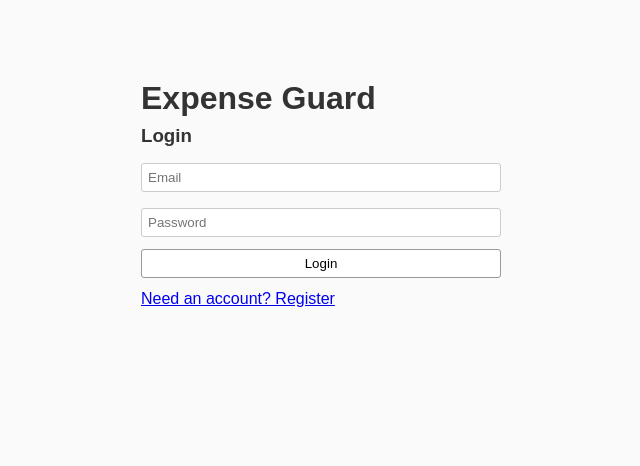
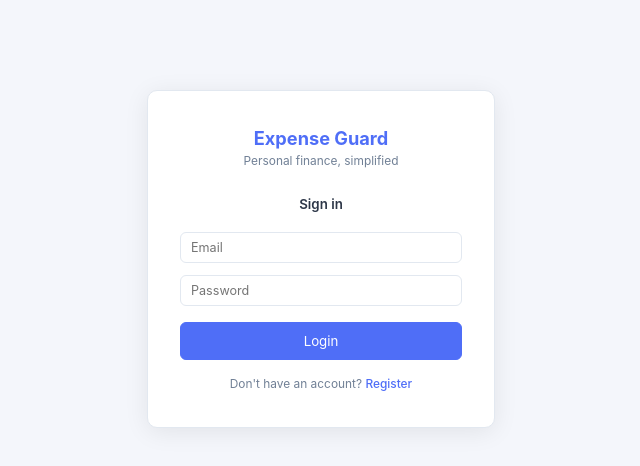
Before and after one commit to DinoZ-p/AIExpenseGuard, a React (Vite) app in the folder frontend/: page / in a window 1280 px wide. Shown: the top 466 px of the page, without its empty margins (319-959 px from the left). Built offline with nearby package versions, Linux system fonts and the light colour scheme.

Commit message:
added UIUX

```diff
--- a/frontend/src/App.css
+++ b/frontend/src/App.css
@@ -1,58 +1,324 @@
+:root {
+  --primary: #4f6ef7;
+  --primary-dark: #3a56d4;
+  --danger: #e05252;
+  --success: #38a169;
+  --warning: #f59e0b;
+  --sidebar-bg: #4f6ef7;
+  --sidebar-text: #a8b4d0;
+  --bg: #f4f6fb;
+  --card-bg: #fff;
+  --border: #e2e8f0;
+  --text: #2d3748;
+  --text-muted: #718096;
+}
+
 * { margin: 0; padding: 0; box-sizing: border-box; }
-body { font-family: sans-serif; background: #fafafa; color: #333; }
 
+body {
+  font-family: -apple-system, BlinkMacSystemFont, 'Segoe UI', Roboto, sans-serif;
+  background: var(--bg);
+  color: var(--text);
+  font-size: 14px;
+}
+
+/* ── Layout ─────────────────────────────────────── */
 .app { display: flex; min-height: 100vh; }
+
 .sidebar {
-  width: 200px; background: #f0f0f0; padding: 20px;
-  display: flex; flex-direction: column; gap: 8px;
+  width: 220px;
+  background: var(--sidebar-bg);
+  padding: 24px 12px;
+  display: flex;
+  flex-direction: column;
+  gap: 2px;
+  flex-shrink: 0;
 }
-.sidebar h2 { margin-bottom: 12px; }
-.sidebar a { text-decoration: none; color: #333; padding: 6px 0; }
-.sidebar a:hover { color: #007bff; }
-.content { flex: 1; padding: 20px; }
 
-input, select { padding: 6px; margin: 4px 0; border: 1px solid #ccc; border-radius: 3px; }
-button { padding: 6px 14px; cursor: pointer; border: 1px solid #999; border-radius: 3px; background: #fff; }
-button:hover { background: #eee; }
-.btn-delete { color: red; border-color: red; }
+.sidebar h2 {
+  color: #fff;
+  font-size: 1em;
+  font-weight: 700;
+  letter-spacing: 0.5px;
+  padding: 0 10px;
+  margin-bottom: 20px;
+}
 
-table { width: 100%; border-collapse: collapse; margin: 10px 0; }
-th, td { border: 1px solid #ddd; padding: 8px; text-align: left; }
-th { background: #f5f5f5; }
+.sidebar a {
+  text-decoration: none;
+  color: var(--sidebar-text);
+  padding: 8px 12px;
+  border-radius: 6px;
+  font-size: 0.88em;
+  transition: background 0.15s, color 0.15s;
+  display: block;
+}
 
-.card { border: 1px solid #ddd; padding: 16px; margin: 8px 0; border-radius: 4px; background: #fff; }
-.alert-high { border-left: 4px solid #d9534f; }
-.alert-medium { border-left: 4px solid #f0ad4e; }
-.alert-low { border-left: 4px solid #5bc0de; }
+.sidebar a:hover { background: rgba(255,255,255,0.15); color: #fff; }
+.sidebar a.active { background: rgba(255,255,255,0.25); color: #fff; font-weight: 600; }
 
-.login-page { max-width: 360px; margin: 80px auto; }
-.login-page h1 { margin-bottom: 8px; }
-.login-page form { display: flex; flex-direction: column; gap: 8px; margin: 12px 0; }
+.sidebar hr {
+  border: none;
+  border-top: 1px solid rgba(255,255,255,0.08);
+  margin: 8px 0;
+}
 
-.form-row { display: flex; gap: 8px; align-items: end; flex-wrap: wrap; margin: 10px 0; }
-.form-row label { display: flex; flex-direction: column; font-size: 0.85em; }
+.sidebar button {
+  width: 100%;
+  margin-top: 4px;
+  background: transparent;
+  border: 1px solid rgba(255,255,255,0.15);
+  color: var(--sidebar-text);
+  padding: 8px 12px;
+  border-radius: 6px;
+  cursor: pointer;
+  font-size: 0.88em;
+  text-align: left;
+  transition: background 0.15s, color 0.15s;
+}
 
-.placeholder { color: #999; font-style: italic; padding: 40px; text-align: center; }
+.sidebar button:hover { background: rgba(255,255,255,0.07); color: #fff; }
 
-.projection { background: #f9f9f9; padding: 10px; margin: 4px 0; font-size: 0.9em; }
+.content { flex: 1; padding: 32px 36px; max-width: 1080px; overflow-x: auto; }
 
-.bar-row { display: flex; align-items: center; gap: 8px; margin: 6px 0; }
-.bar-label { width: 120px; font-size: 0.85em; text-align: right; flex-shrink: 0; }
-.bar { height: 18px; background: #007bff; border-radius: 2px; min-width: 2px; }
-.bar.bar-essential { background: #28a745; }
-.bar-value { font-size: 0.85em; color: #555; }
+/* ── Typography ─────────────────────────────────── */
+h1 { font-size: 1.4em; font-weight: 700; margin-bottom: 24px; }
+h3 { font-size: 0.95em; font-weight: 600; margin: 24px 0 10px; color: var(--text); }
 
-.summary-row { display: flex; gap: 12px; margin: 12px 0; flex-wrap: wrap; }
-.summary-card { flex: 1; min-width: 100px; text-align: center; padding: 12px 16px; }
-.summary-label { font-size: 0.8em; color: #777; margin-bottom: 4px; }
-.summary-value { font-size: 1.5em; font-weight: bold; }
+/* ── Cards ──────────────────────────────────────── */
+.card {
+  border: 1px solid var(--border);
+  padding: 20px;
+  margin: 8px 0;
+  border-radius: 10px;
+  background: var(--card-bg);
+  box-shadow: 0 1px 4px rgba(0,0,0,0.04);
+}
 
-.trend-chart { display: flex; align-items: flex-end; gap: 12px; height: 160px; padding-top: 20px; }
+/* ── Inputs ─────────────────────────────────────── */
+input, select, textarea {
+  padding: 7px 10px;
+  border: 1px solid var(--border);
+  border-radius: 6px;
+  font-size: 0.9em;
+  background: #fff;
+  color: var(--text);
+  outline: none;
+  transition: border-color 0.15s, box-shadow 0.15s;
+  font-family: inherit;
+}
+
+input:focus, select:focus, textarea:focus {
+  border-color: var(--primary);
+  box-shadow: 0 0 0 3px rgba(79,110,247,0.12);
+}
+
+/* ── Buttons ─────────────────────────────────────── */
+button {
+  padding: 7px 16px;
+  cursor: pointer;
+  border: 1px solid var(--border);
+  border-radius: 6px;
+  background: #fff;
+  color: var(--text);
+  font-size: 0.88em;
+  font-family: inherit;
+  transition: all 0.15s;
+  white-space: nowrap;
+}
+
+button:hover:not(:disabled) { background: #f0f2f8; border-color: #c5cde0; }
+button:disabled { opacity: 0.45; cursor: not-allowed; }
+
+.btn-primary { background: var(--primary); color: #fff; border-color: var(--primary); }
+.btn-primary:hover:not(:disabled) { background: var(--primary-dark); border-color: var(--primary-dark); }
+
+.btn-delete { color: var(--danger); border-color: #fca5a5; }
+.btn-delete:hover:not(:disabled) { background: #fff5f5; }
+
+/* ── Tables ─────────────────────────────────────── */
+table { width: 100%; border-collapse: collapse; margin: 8px 0; }
+
+th {
+  background: #f8fafc;
+  border-bottom: 2px solid var(--border);
+  padding: 10px 12px;
+  text-align: left;
+  font-weight: 600;
+  font-size: 0.78em;
+  color: var(--text-muted);
+  text-transform: uppercase;
+  letter-spacing: 0.4px;
+}
+
+td {
+  border-bottom: 1px solid #f1f5f9;
+  padding: 10px 12px;
+  vertical-align: middle;
+}
+
+tr:hover td { background: #fafbff; }
+
+/* ── Alerts ─────────────────────────────────────── */
+.alert-high   { border-left: 4px solid var(--danger); }
+.alert-medium { border-left: 4px solid var(--warning); }
+.alert-low    { border-left: 4px solid #60a5fa; }
+
+/* ── Login page ─────────────────────────────────── */
+.login-page {
+  max-width: 380px;
+  margin: 90px auto;
+  padding: 0 16px;
+}
+
+.login-page .card {
+  padding: 36px 32px;
+  box-shadow: 0 4px 24px rgba(0,0,0,0.08);
+}
+
+.login-logo {
+  text-align: center;
+  font-size: 1.3em;
+  font-weight: 700;
+  color: var(--primary);
+  margin-bottom: 4px;
+}
+
+.login-subtitle {
+  text-align: center;
+  color: var(--text-muted);
+  font-size: 0.85em;
+  margin-bottom: 28px;
+}
+
+.login-page form { display: flex; flex-direction: column; gap: 12px; }
+.login-page input { width: 100%; }
+.login-page .btn-primary { width: 100%; padding: 10px; font-size: 0.95em; margin-top: 4px; }
+
+.login-page .login-toggle {
+  text-align: center;
+  margin-top: 16px;
+  font-size: 0.85em;
+  color: var(--text-muted);
+}
+
+.login-page .login-toggle a {
+  color: var(--primary);
+  text-decoration: none;
+  font-weight: 500;
+}
+
+.login-page .login-toggle a:hover { text-decoration: underline; }
+
+/* ── Loading ────────────────────────────────────── */
+.loading {
+  display: flex;
+  align-items: center;
+  gap: 10px;
+  padding: 60px 0;
+  color: var(--text-muted);
+  font-size: 0.9em;
+}
+
+.loading::before {
+  content: '';
+  width: 18px;
+  height: 18px;
+  border: 2px solid var(--border);
+  border-top-color: var(--primary);
+  border-radius: 50%;
+  animation: spin 0.7s linear infinite;
+  flex-shrink: 0;
+}
+
+@keyframes spin { to { transform: rotate(360deg); } }
+
+/* ── Messages ───────────────────────────────────── */
+.msg-error {
+  color: var(--danger);
+  font-size: 0.85em;
+  padding: 8px 12px;
+  background: #fff5f5;
+  border: 1px solid #fca5a5;
+  border-radius: 6px;
+  margin: 6px 0;
+}
+
+.msg-success {
+  color: var(--success);
+  font-size: 0.85em;
+  padding: 8px 12px;
+  background: #f0fff4;
+  border: 1px solid #9ae6b4;
+  border-radius: 6px;
+  margin: 6px 0;
+}
+
+/* ── Form rows ──────────────────────────────────── */
+.form-row {
+  display: flex;
+  gap: 10px;
+  align-items: flex-end;
+  flex-wrap: wrap;
+  margin: 10px 0;
+}
+
+.form-row label {
+  display: flex;
+  flex-direction: column;
+  gap: 4px;
+  font-size: 0.82em;
+  font-weight: 500;
+  color: var(--text-muted);
+}
+
+/* ── Summary cards (Dashboard) ──────────────────── */
+.summary-row { display: flex; gap: 12px; margin: 16px 0; flex-wrap: wrap; }
+
+.summary-card {
+  flex: 1;
+  min-width: 110px;
+  text-align: center;
+  padding: 18px 16px;
+}
+
+.summary-label {
+  font-size: 0.75em;
+  color: var(--text-muted);
+  margin-bottom: 8px;
+  text-transform: uppercase;
+  letter-spacing: 0.5px;
+  font-weight: 600;
+}
+
+.summary-value { font-size: 1.7em; font-weight: 700; }
+
+/* ── Trend chart ────────────────────────────────── */
+.trend-chart {
+  display: flex;
+  align-items: flex-end;
+  gap: 14px;
+  height: 160px;
+  padding-top: 16px;
+}
+
 .trend-col { display: flex; flex-direction: column; align-items: center; gap: 4px; flex: 1; }
-.trend-value { font-size: 0.75em; color: #555; }
+.trend-value { font-size: 0.72em; color: var(--text-muted); }
 .trend-bar-wrap { display: flex; align-items: flex-end; height: 120px; }
-.trend-bar { width: 28px; background: #007bff; border-radius: 2px 2px 0 0; min-height: 2px; }
-.trend-label { font-size: 0.75em; color: #777; text-align: center; }
+.trend-bar { width: 30px; background: var(--primary); border-radius: 4px 4px 0 0; min-height: 3px; opacity: 0.8; }
+.trend-label { font-size: 0.72em; color: var(--text-muted); text-align: center; }
 
-.goal-progress-wrap { width: 100%; background: #eee; border-radius: 3px; height: 8px; margin-bottom: 2px; }
-.goal-progress-bar { height: 8px; background: #007bff; border-radius: 3px; transition: width 0.3s; }
+/* ── Bar chart (spending) ───────────────────────── */
+.bar-row { display: flex; align-items: center; gap: 10px; margin: 8px 0; }
+.bar-label { width: 130px; font-size: 0.83em; text-align: right; flex-shrink: 0; color: var(--text-muted); }
+.bar { height: 20px; background: var(--primary); border-radius: 4px; min-width: 4px; opacity: 0.75; }
+.bar.bar-essential { background: var(--success); }
+.bar-value { font-size: 0.83em; color: var(--text-muted); }
+
+/* ── Goal progress ──────────────────────────────── */
+.goal-progress-wrap { width: 100%; background: #e2e8f0; border-radius: 4px; height: 8px; margin-bottom: 3px; }
+.goal-progress-bar { height: 8px; background: var(--primary); border-radius: 4px; transition: width 0.3s; }
+
+/* ── Misc ───────────────────────────────────────── */
+.placeholder { color: var(--text-muted); font-style: italic; padding: 40px; text-align: center; }
+.projection { background: #f8fafc; padding: 12px 16px; font-size: 0.88em; color: var(--text-muted); border-left: 3px solid var(--primary); }
--- a/frontend/src/pages/BudgetsPage.jsx
+++ b/frontend/src/pages/BudgetsPage.jsx
@@ -6,17 +6,27 @@ export default function BudgetsPage() {
   const { token } = useAuth()
   const [budgets, setBudgets] = useState([])
   const [categories, setCategories] = useState([])
-  const [editing, setEditing] = useState({})  // { budgetId: { period, limit_amount } }
+  const [editing, setEditing] = useState({})
   const [form, setForm] = useState({ category_id: '', period: 'monthly', limit_amount: '' })
+  const [loading, setLoading] = useState(true)
+  const [error, setError] = useState('')
 
-  function load() {
-    getBudgets(token).then(setBudgets)
-    getCategories(token).then(setCategories)
+  async function load() {
+    setLoading(true)
+    try {
+      const [b, c] = await Promise.all([getBudgets(token), getCategories(token)])
+      setBudgets(b)
+      setCategories(c)
+    } finally {
+      setLoading(false)
+    }
   }
   useEffect(() => { load() }, [token])
 
   async function handleAdd(e) {
     e.preventDefault()
+    setError('')
+    try {
       await createBudget(token, {
         ...form,
         category_id: parseInt(form.category_id),
@@ -24,6 +34,9 @@ export default function BudgetsPage() {
       })
       setForm({ category_id: '', period: 'monthly', limit_amount: '' })
       load()
+    } catch (e) {
+      setError(e.message)
+    }
   }
 
   async function handleDelete(id) {
@@ -47,6 +60,8 @@ export default function BudgetsPage() {
   }
 
   const catName = (id) => categories.find(c => c.id === id)?.name || id
+
+  if (loading) return <div className="loading">Loading budgets…</div>
 
   return (
     <div>
@@ -72,6 +87,7 @@ export default function BudgetsPage() {
         </label>
         <button type="submit">Add</button>
       </form>
+      {error && <div className="msg-error">{error}</div>}
 
       <table>
         <thead><tr><th>Category</th><th>Period</th><th>Limit</th><th></th></tr></thead>
--- a/frontend/src/pages/CategoriesPage.jsx
+++ b/frontend/src/pages/CategoriesPage.jsx
@@ -6,21 +6,37 @@ export default function CategoriesPage() {
   const { token } = useAuth()
   const [categories, setCategories] = useState([])
   const [form, setForm] = useState({ name: '', type: 'expense', is_essential: false })
+  const [loading, setLoading] = useState(true)
+  const [error, setError] = useState('')
 
-  function load() { getCategories(token).then(setCategories) }
+  async function load() {
+    setLoading(true)
+    try {
+      setCategories(await getCategories(token))
+    } finally {
+      setLoading(false)
+    }
+  }
   useEffect(() => { load() }, [token])
 
   async function handleAdd(e) {
     e.preventDefault()
-    await createCategory(token, form)
-    setForm({ name: '', type: 'expense', is_essential: false })
-    load()
+    setError('')
+    try {
+      await createCategory(token, form)
+      setForm({ name: '', type: 'expense', is_essential: false })
+      load()
+    } catch (e) {
+      setError(e.message)
+    }
   }
 
   async function handleDelete(id) {
     await deleteCategory(token, id)
     load()
   }
+
+  if (loading) return <div className="loading">Loading categories…</div>
 
   return (
     <div>
@@ -43,6 +59,7 @@ export default function CategoriesPage() {
         </label>
         <button type="submit">Add</button>
       </form>
+      {error && <div className="msg-error">{error}</div>}
 
       <table>
         <thead><tr><th>Name</th><th>Type</th><th>Essential</th><th></th></tr></thead>
--- a/frontend/src/pages/GoalsPage.jsx
+++ b/frontend/src/pages/GoalsPage.jsx
@@ -9,19 +9,25 @@ export default function GoalsPage() {
   const [monthlySavings, setMonthlySavings] = useState('')
   const [savedAmount, setSavedAmount] = useState(0)
   const [editingAmount, setEditingAmount] = useState({})
+  const [loading, setLoading] = useState(true)
+  const [error, setError] = useState('')
   const [form, setForm] = useState({
     title: '', target_amount: '', target_date: '', priority: '3', type: 'mid'
   })
 
-  function load() { getGoals(token).then(setGoals) }
-
-  useEffect(() => {
-    load()
-    getMe(token).then(user => {
+  async function load() {
+    setLoading(true)
+    try {
+      const [goalsData, user] = await Promise.all([getGoals(token), getMe(token)])
+      setGoals(goalsData)
       setMonthlySavings(user.monthly_savings.toString())
       setSavedAmount(user.monthly_savings)
-    })
-  }, [token])
+    } finally {
+      setLoading(false)
+    }
+  }
+
+  useEffect(() => { load() }, [token])
 
   async function handleSaveSavings(e) {
     e.preventDefault()
@@ -34,6 +40,8 @@ export default function GoalsPage() {
 
   async function handleAdd(e) {
     e.preventDefault()
+    setError('')
+    try {
       await createGoal(token, {
         ...form,
         target_amount: parseFloat(form.target_amount),
@@ -41,6 +49,9 @@ export default function GoalsPage() {
       })
       setForm({ title: '', target_amount: '', target_date: '', priority: '3', type: 'mid' })
       load()
+    } catch (e) {
+      setError(e.message)
+    }
   }
 
   async function handleUpdateAmount(goalId) {
@@ -62,6 +73,8 @@ export default function GoalsPage() {
     const result = await getGoalProjection(token, goalId)
     setProjections(prev => ({ ...prev, [goalId]: result }))
   }
+
+  if (loading) return <div className="loading">Loading goals…</div>
 
   return (
     <div>
@@ -104,6 +117,7 @@ export default function GoalsPage() {
         </label>
         <button type="submit">Add</button>
       </form>
+      {error && <div className="msg-error">{error}</div>}
 
       <table>
         <thead>
--- a/frontend/src/pages/LoginPage.jsx
+++ b/frontend/src/pages/LoginPage.jsx
@@ -25,19 +25,23 @@ export default function LoginPage() {
 
   return (
     <div className="login-page">
-      <h1>Expense Guard</h1>
-      <h3>{isRegistering ? 'Register' : 'Login'}</h3>
-      {error && <p style={{ color: 'red' }}>{error}</p>}
-      <form onSubmit={handleSubmit}>
-        <input placeholder="Email" value={email} onChange={e => setEmail(e.target.value)} />
-        <input type="password" placeholder="Password" value={password} onChange={e => setPassword(e.target.value)} />
-        <button type="submit">{isRegistering ? 'Register' : 'Login'}</button>
-      </form>
-      <p>
-        <a href="#" onClick={(e) => { e.preventDefault(); setIsRegistering(!isRegistering) }}>
-          {isRegistering ? 'Already have an account? Login' : 'Need an account? Register'}
-        </a>
-      </p>
+      <div className="card">
+        <div className="login-logo">Expense Guard</div>
+        <div className="login-subtitle">Personal finance, simplified</div>
+        <h3 style={{ textAlign: 'center', marginBottom: 20 }}>{isRegistering ? 'Create account' : 'Sign in'}</h3>
+        {error && <div className="msg-error">{error}</div>}
+        <form onSubmit={handleSubmit}>
+          <input placeholder="Email" type="email" value={email} onChange={e => setEmail(e.target.value)} required />
+          <input type="password" placeholder="Password" value={password} onChange={e => setPassword(e.target.value)} required />
+          <button type="submit" className="btn-primary">{isRegistering ? 'Register' : 'Login'}</button>
+        </form>
+        <div className="login-toggle">
+          {isRegistering ? 'Already have an account? ' : "Don't have an account? "}
+          <a href="#" onClick={e => { e.preventDefault(); setIsRegistering(!isRegistering); setError('') }}>
+            {isRegistering ? 'Sign in' : 'Register'}
+          </a>
+        </div>
+      </div>
     </div>
   )
 }
--- a/frontend/src/pages/TransactionsPage.jsx
+++ b/frontend/src/pages/TransactionsPage.jsx
@@ -12,6 +12,8 @@ export default function TransactionsPage() {
   const [importMsg, setImportMsg] = useState('')
   const [editing, setEditing] = useState({})
   const [page, setPage] = useState(0)
+  const [loading, setLoading] = useState(true)
+  const [error, setError] = useState('')
   const [form, setForm] = useState({
     category_id: '', amount: '', direction: 'expense', date: '', merchant: '', note: ''
   })
@@ -19,7 +21,9 @@ export default function TransactionsPage() {
     category_id: '', direction: '', start_date: '', end_date: '', merchant: ''
   })
 
-  function load(pg = page) {
+  async function load(pg = page) {
+    setLoading(true)
+    try {
       const params = {
         skip: pg * PAGE_SIZE,
         limit: PAGE_SIZE,
@@ -29,8 +33,12 @@ export default function TransactionsPage() {
         ...(filters.end_date && { end_date: filters.end_date }),
         ...(filters.merchant && { merchant: filters.merchant }),
       }
-    getTransactions(token, params).then(setTransactions)
-    getCategories(token).then(setCategories)
+      const [txns, cats] = await Promise.all([getTransactions(token, params), getCategories(token)])
+      setTransactions(txns)
+      setCategories(cats)
+    } finally {
+      setLoading(false)
+    }
   }
 
   useEffect(() => { load(0); setPage(0) }, [token])
@@ -55,6 +63,8 @@ export default function TransactionsPage() {
 
   async function handleAdd(e) {
     e.preventDefault()
+    setError('')
+    try {
       await createTransaction(token, {
         ...form,
         category_id: parseInt(form.category_id),
@@ -62,6 +72,9 @@ export default function TransactionsPage() {
       })
       setForm({ category_id: '', amount: '', direction: 'expense', date: '', merchant: '', note: '' })
       load()
+    } catch (e) {
+      setError(e.message)
+    }
   }
 
   async function handleDelete(id) {
@@ -101,11 +114,14 @@ export default function TransactionsPage() {
 
   const catName = (id) => categories.find(c => c.id === id)?.name || id || 'Uncategorized'
 
+  if (loading && transactions.length === 0) return <div className="loading">Loading transactions…</div>
+
   return (
     <div>
       <h1>Transactions</h1>
 
       <h3>Add Transaction</h3>
+      {error && <div className="msg-error">{error}</div>}
       <form onSubmit={handleAdd} className="form-row">
         <label>Category
           <select value={form.category_id} onChange={e => setForm({ ...form, category_id: e.target.value })} required>
```
Also changed, not shown: frontend/src/App.jsx (+8 -8 lines), frontend/src/pages/DashboardPage.jsx (+17 -4 lines), 1 other file (tests, documents, lock files or other folders). Lines whose indentation alone changed are shown as unchanged.
